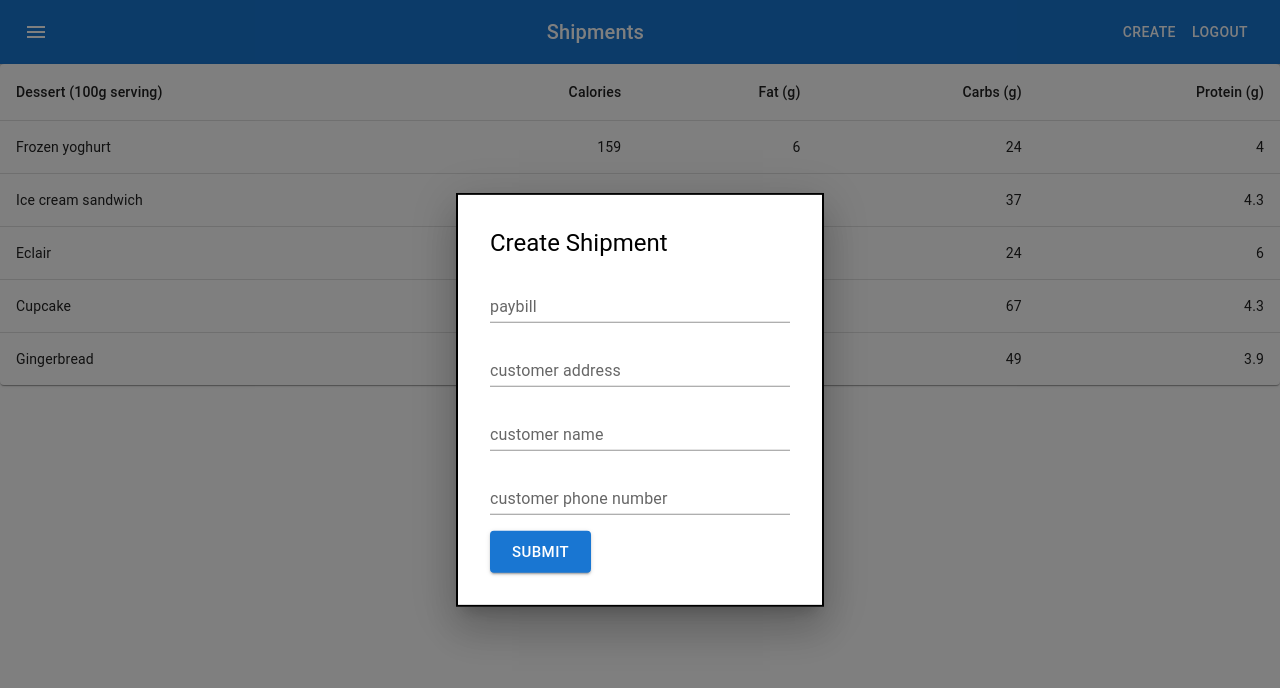
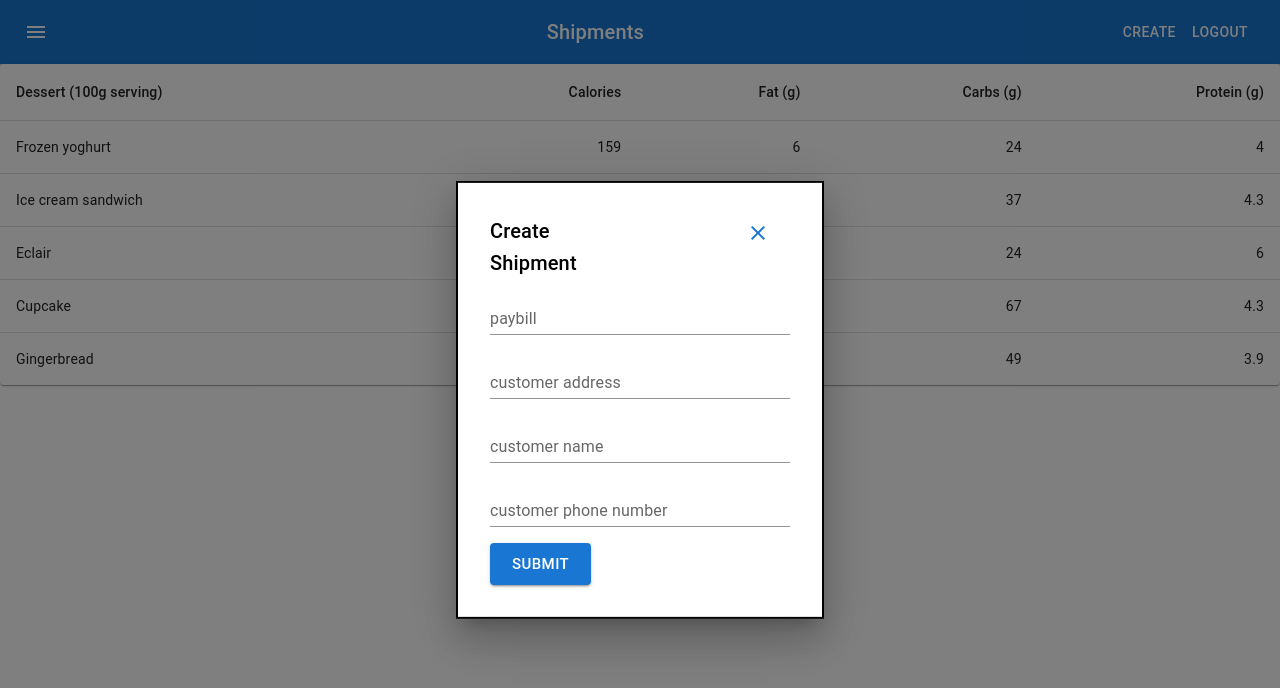
Before and after one commit to omar-elhajj00/shipping-fullstack, a React (Create React App) app in the folder front-end/: page / in a window 1280 px wide. Both pictures are taken after a click on the button "CREATE". Shown: the top 688 px of the page. Built offline with nearby package versions, Linux system fonts and the light colour scheme.

Commit message:
adjust the input field into create shipment component

```diff
--- a/front-end/src/components/CreateShipment.jsx
+++ b/front-end/src/components/CreateShipment.jsx
@@ -3,11 +3,11 @@ import Box from '@mui/material/Box';
 import Button from '@mui/material/Button';
 import Typography from '@mui/material/Typography';
 import Modal from '@mui/material/Modal';
-import { TextField } from '@mui/material';
+import { Grid, TextField, Tooltip } from '@mui/material';
 import CloseIcon from '@mui/icons-material/Close';
 
 
-const CreateShipment = ({open},{setOpen}) => {
+const CreateShipment = ({open,setOpen}) => {
     const style = {
         position: 'absolute',
         top: '50%',
@@ -30,9 +30,25 @@ const CreateShipment = ({open},{setOpen}) => {
         aria-describedby="modal-modal-description"
       >
         <Box sx={style} >
-          <Typography id="modal-modal-title" variant="h5" component="h2" sx={{ mb: 2 }}>
+
+                <Grid direction={'row'} container justifyContent="space-between">
+                    <Grid item xs={6}>
+                        <Tooltip placement="right-start">
+                            <Typography id="modal-modal-title" variant='h6' component="h2" sx={{ mb:1 }} >
                                 Create Shipment
                             </Typography>
+
+                        </Tooltip>
+                    </Grid>
+                    <Grid item alignItems="flex-end">
+                        <Tooltip placement="right-end">
+                            <Button onClick={handleClose}><CloseIcon /></Button>
+                        </Tooltip>
+                    </Grid>
+                </Grid>
+
+
+
             <TextField id="standard-basic" label="paybill" variant="standard" placeholder='PayBill' sx={{ mb: 2 }} fullWidth/>
             <TextField id="standard-basic" label="customer address" variant="standard" placeholder='customer address' sx={{ mb: 2 }} fullWidth/>
             <TextField id="standard-basic" label="customer name" variant="standard" placeholder='customer name' sx={{ mb: 2 }} fullWidth/>
```
Lines whose indentation alone changed are shown as unchanged.
